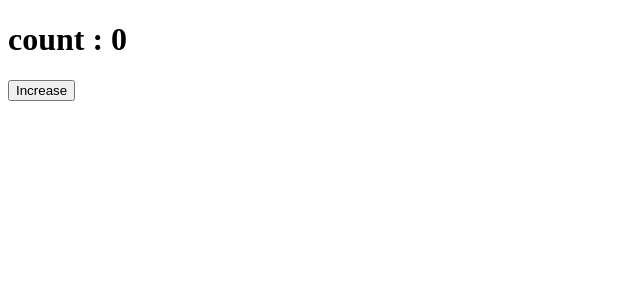
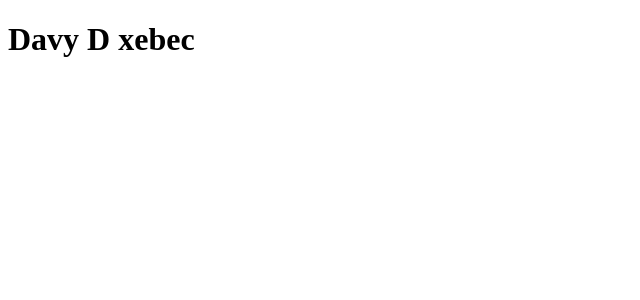
Before and after one commit to Yash-D-Wanth/react, a React (Vite) app in the folder reactApp/: page / in a window 1280 px wide. Shown: the top 300 px of the page, without its empty margins (0-640 px from the left). Built offline with nearby package versions, Linux system fonts and the light colour scheme.

Commit message:
conditional rendering with ternary operator

```diff
--- a/reactApp/src/App.jsx
+++ b/reactApp/src/App.jsx
@@ -2,13 +2,15 @@
 
 // import Props from './Functional/Props'
 // import State from './Functional/State'
-import Event from './Functional/Event'
+import Conditional from './Functional/Conditional'
+// import Event from './Functional/Event'
 function App() {
   return (
     <>
       {/* <Props name="React Develope */}
       {/* <State /> */}
-      <Event />
+      {/* <Event /> */}
+        <Conditional />
     </>
   )
 }
--- /dev/null
+++ b/reactApp/src/Functional/Conditional.jsx
@@ -0,0 +1,9 @@
+import React from "react";
+// import Props from "./Props";
+// import State from "./State";
+function Conditional() {
+  const display = false;
+  return display ? (<h1>joyboy</h1>):(<h1>Davy D xebec</h1>);
+}
+
+export default Conditional;
```
